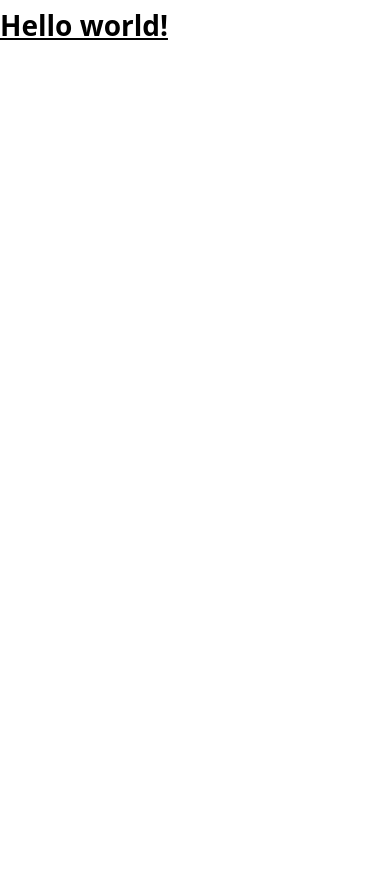
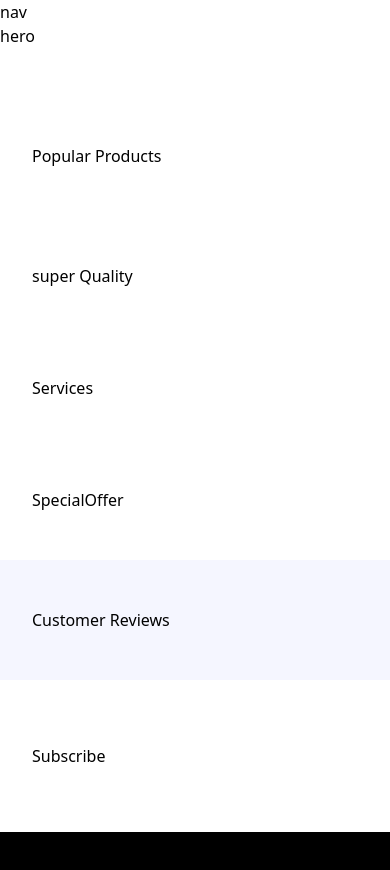
Before and after one commit to Bostudy26/ns, a React (Vite) app: page / in a window 390 px wide. Shown: the top 870 px of the page. Before the commit the page ends 844 px from the top, so only its background shows below. Built offline with nearby package versions, Linux system fonts and the light colour scheme; a web font is replaced by a local one.

Commit message:
Feat: Add sections folder+ CustomerReviews

```diff
--- a/src/App.tsx
+++ b/src/App.tsx
@@ -1,10 +1,44 @@
 
-function App() {
+import React from 'react'
 
+const App = () => {
   return (
-    <h1 className="text-3xl font-bold underline">
-      Hello world!
-    </h1>
+    <main className='relative'>
+     {/* Nav  */}
+      nav
+    <section className='xl:padding-l wide:padding-r padding-b'>
+      {/* Hero */}
+      hero
+    </section>
+    <section className='padding'>
+      {/* PopularProducts */}
+      Popular Products
+    </section>
+    <section className='padding'>
+      {/* SuperQuality */}
+      super Quality
+    </section>
+    <section className='padding-x py-10'>
+      {/* Services */}
+      Services
+    </section>
+    <section className='padding'>
+      {/* SpecialOffer */}
+      SpecialOffer
+    </section>
+    <section className='bg-pale-blue padding'>
+      {/* CustomerReviews */}
+      Customer Reviews
+    </section>
+    <section className='padding-x sm:py-32 py-16 w-full'>
+      {/* Subscribe */}
+      Subscribe
+    </section>
+    <section className=' bg-black padding-x padding-t pb-8'>
+      {/* Footer */}
+      Footer
+    </section>
+  </main>
   )
 }
 
--- /dev/null
+++ b/src/sections/CustomerReviews.tsx
@@ -0,0 +1,9 @@
+import React from 'react'
+
+const CustomerReviews = () => {
+  return (
+    <div>CustomerReviews</div>
+  )
+}
+
+export default CustomerReviews
```
